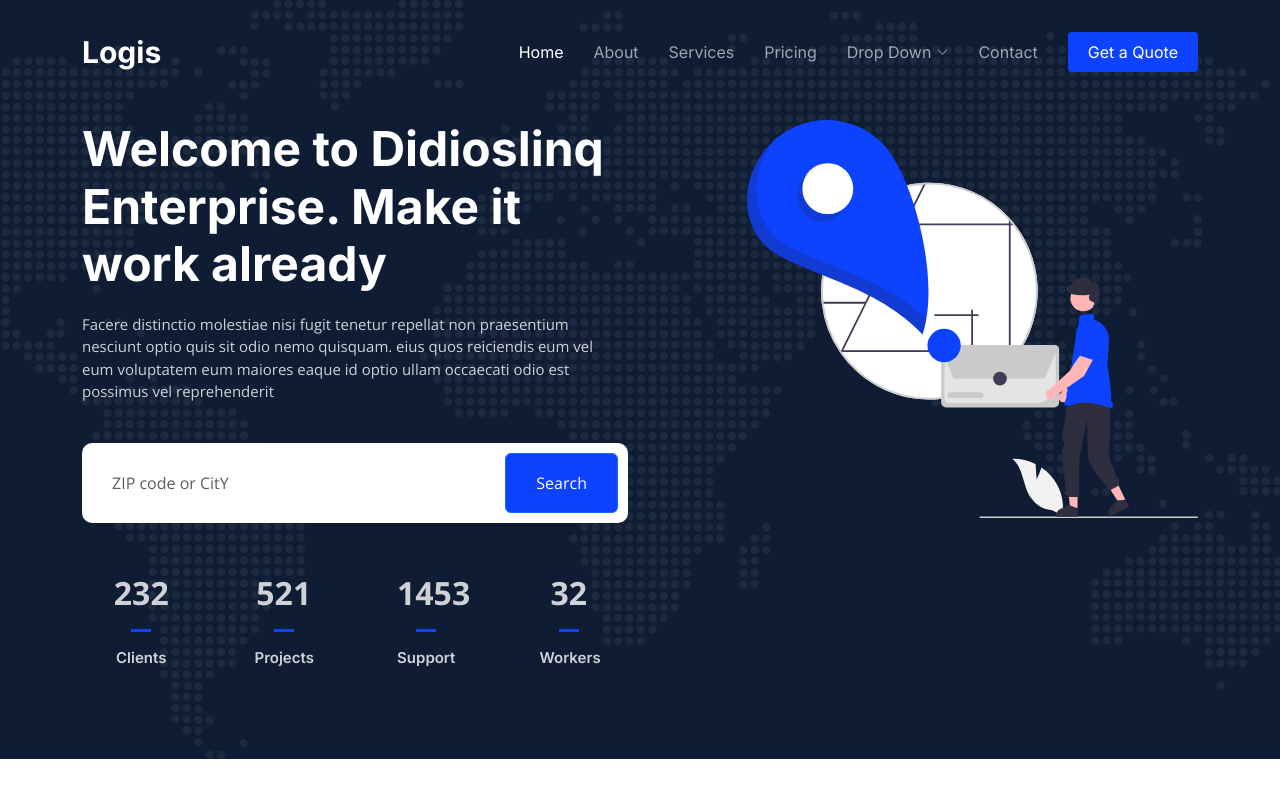
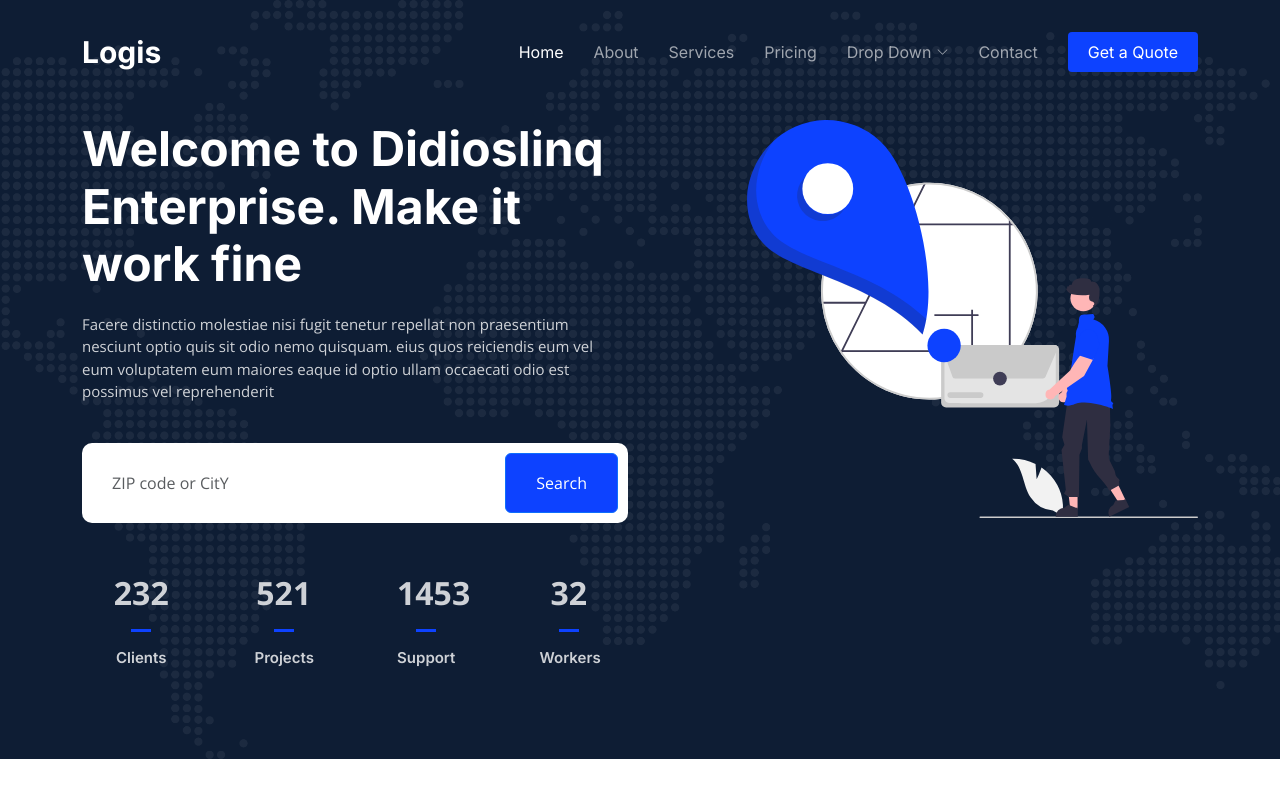
Before and after one commit to dkojo/pipeline-app, a plain HTML site: page index.html in a window 1280 px wide. Shown: the top 800 px of the page. Drawn offline with nearby package versions, Linux system fonts and the light colour scheme.

Commit message:
updated code

```diff
--- a/index.html
+++ b/index.html
@@ -89,7 +89,7 @@
     <div class="container">
       <div class="row gy-4 d-flex justify-content-between">
         <div class="col-lg-6 order-2 order-lg-1 d-flex flex-column justify-content-center">
-          <h2 data-aos="fade-up">Welcome to Didioslinq Enterprise. Make it work already</h2>
+          <h2 data-aos="fade-up">Welcome to Didioslinq Enterprise. Make it work fine</h2>
           <p data-aos="fade-up" data-aos-delay="100">Facere distinctio molestiae nisi fugit tenetur repellat non praesentium nesciunt optio quis sit odio nemo quisquam. eius quos reiciendis eum vel eum voluptatem eum maiores eaque id optio ullam occaecati odio est possimus vel reprehenderit</p>
 
           <form action="#" class="form-search d-flex align-items-stretch mb-3" data-aos="fade-up" data-aos-delay="200">
```
